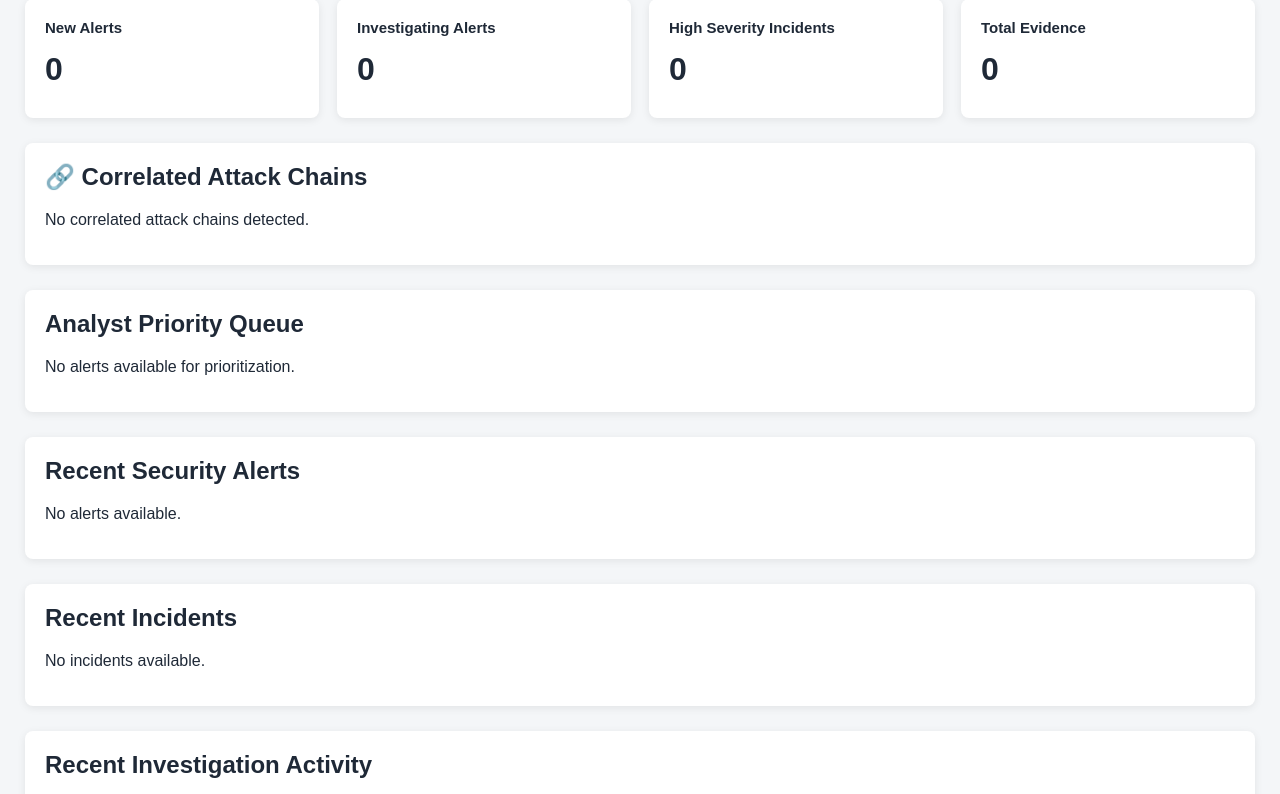
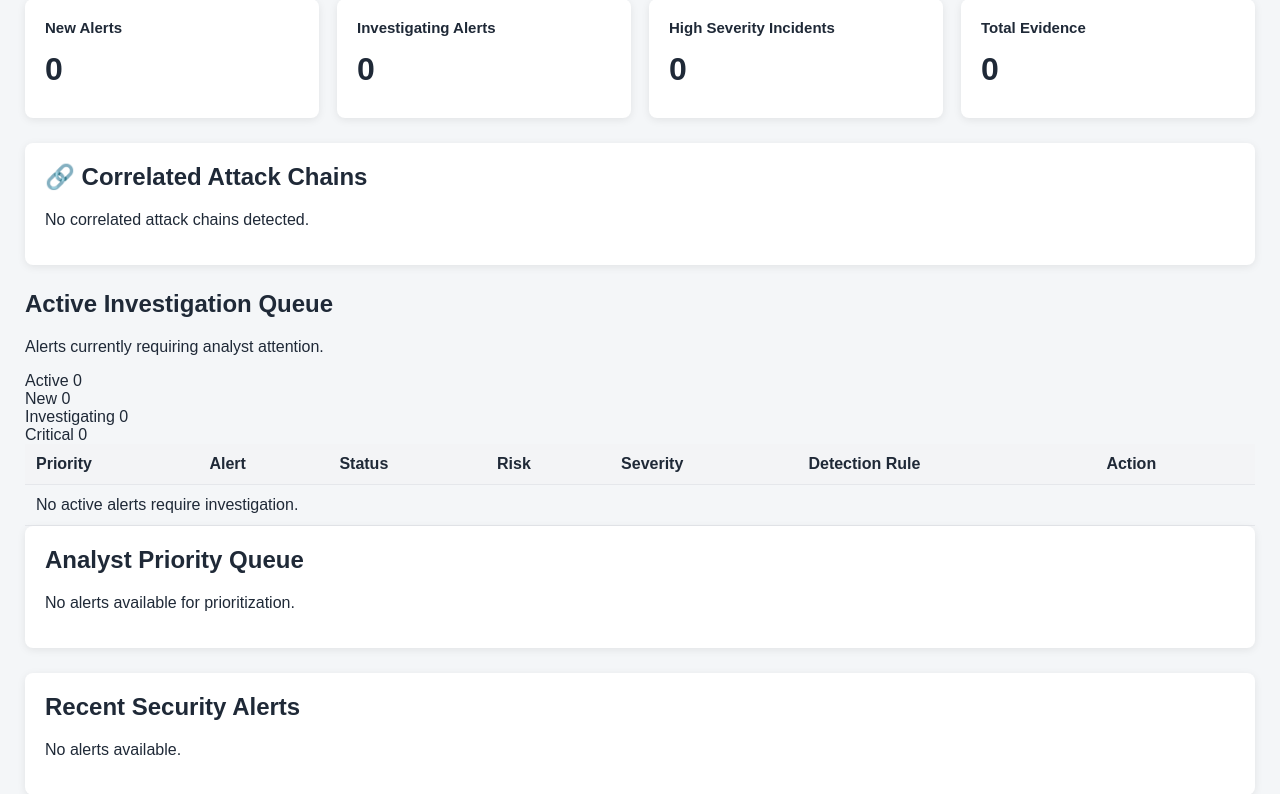
Before and after one commit to AK40476/CyberDefender-SOC-Suite, a Flask app: page / in a window 1280 px wide. Shown: the part 678-1472 px from the top of the page. Run offline with Flask 3, Linux system fonts and the light colour scheme; the visitor is signed in with stand-in values (Sample User, id 1); data that the repository does not hold is empty.

Commit message:
feat: add active investigation triage queue

```diff
--- a/app/routes/dashboard.py
+++ b/app/routes/dashboard.py
@@ -6,6 +6,10 @@ from app.models import Alert, Incident, IOC, Evidence, InvestigationTimeline
 from app.services.attack_chain_service import get_correlated_attack_chains
 from app.services.soc_analytics import get_soc_analytics
 from app.services.alert_prioritization import get_prioritized_alerts
+from app.services.triage_service import (
+    get_triage_queue,
+    get_triage_summary
+)
 from app.utils.decorators import role_required
 
 
@@ -75,6 +79,9 @@ def index():
 
     prioritized_alerts = get_prioritized_alerts(alerts)
 
+    triage_queue = get_triage_queue(alerts)
+    triage_summary = get_triage_summary(alerts)
+
     return render_template(
         "dashboard.html",
         user=current_user,
@@ -99,7 +106,10 @@ def index():
 
         correlated_attack_chains=correlated_attack_chains,
 
-        prioritized_alerts=prioritized_alerts
+        prioritized_alerts=prioritized_alerts,
+
+        triage_queue=triage_queue,
+        triage_summary=triage_summary
     )
 
 
--- /dev/null
+++ b/app/services/triage_service.py
@@ -0,0 +1,63 @@
+from app.services.alert_prioritization import get_prioritized_alerts
+
+
+ACTIVE_STATUSES = {"new", "investigating"}
+
+
+def get_active_alerts(alerts):
+    """
+    Return alerts that still require analyst attention.
+    """
+
+    return [
+        alert
+        for alert in alerts
+        if alert.status in ACTIVE_STATUSES
+    ]
+
+
+def get_triage_queue(alerts, limit=10):
+    """
+    Return active alerts ordered by operational priority.
+    """
+
+    active_alerts = get_active_alerts(alerts)
+
+    return get_prioritized_alerts(
+        active_alerts,
+        limit=limit
+    )
+
+
+def get_triage_summary(alerts):
+    """
+    Return summary statistics for the active investigation queue.
+    """
+
+    active_alerts = get_active_alerts(alerts)
+
+    summary = {
+        "total_active": len(active_alerts),
+        "new": 0,
+        "investigating": 0,
+        "critical": 0,
+        "high": 0,
+        "medium": 0,
+        "low": 0
+    }
+
+    for alert in active_alerts:
+        if alert.status in summary:
+            summary[alert.status] += 1
+
+        severity = (alert.severity or "medium").lower()
+
+        if severity in {
+            "critical",
+            "high",
+            "medium",
+            "low"
+        }:
+            summary[severity] += 1
+
+    return summary
--- a/app/templates/dashboard.html
+++ b/app/templates/dashboard.html
@@ -570,6 +570,109 @@
 
         </div>
 
+        <section class="dashboard-section">
+            <div class="section-header">
+                <div>
+                    <h2>Active Investigation Queue</h2>
+                    <p>Alerts currently requiring analyst attention.</p>
+                </div>
+            </div>
+
+            <div class="stats-grid">
+                <div class="stat-card">
+                    <span class="stat-label">Active</span>
+                    <span class="stat-value">
+                        {{ triage_summary.total_active }}
+                    </span>
+                </div>
+
+                <div class="stat-card">
+                    <span class="stat-label">New</span>
+                    <span class="stat-value">
+                        {{ triage_summary.new }}
+                    </span>
+                </div>
+
+                <div class="stat-card">
+                    <span class="stat-label">Investigating</span>
+                    <span class="stat-value">
+                        {{ triage_summary.investigating }}
+                    </span>
+                </div>
+
+                <div class="stat-card">
+                    <span class="stat-label">Critical</span>
+                    <span class="stat-value">
+                        {{ triage_summary.critical }}
+                    </span>
+                </div>
+            </div>
+
+            <div class="table-container">
+                <table>
+                    <thead>
+                        <tr>
+                            <th>Priority</th>
+                            <th>Alert</th>
+                            <th>Status</th>
+                            <th>Risk</th>
+                            <th>Severity</th>
+                            <th>Detection Rule</th>
+                            <th>Action</th>
+                        </tr>
+                    </thead>
+
+                    <tbody>
+                        {% for item in triage_queue %}
+                        <tr>
+                            <td>
+                                <strong>
+                                    {{ item.priority|upper }}
+                                </strong>
+                            </td>
+
+                            <td>
+                                Alert #{{ item.alert.id }}
+                            </td>
+
+                            <td>
+                                {{ item.alert.status|upper }}
+                            </td>
+
+                            <td>
+                                {{ item.alert.risk_score }}
+                            </td>
+
+                            <td>
+                                {{ item.alert.severity|upper }}
+                            </td>
+
+                            <td>
+                                {{ item.alert.detection_rule }}
+                            </td>
+
+                            <td>
+                                <a href="{{ url_for(
+                                    'alerts.alert_detail',
+                                    alert_id=item.alert.id
+                                ) }}">
+                                    Investigate
+                                </a>
+                            </td>
+                        </tr>
+
+                        {% else %}
+                        <tr>
+                            <td colspan="7">
+                                No active alerts require investigation.
+                            </td>
+                        </tr>
+                        {% endfor %}
+                    </tbody>
+                </table>
+            </div>
+        </section>
+
         <!-- PRIORITY ALERT QUEUE -->
 
         <div class="section">
```
